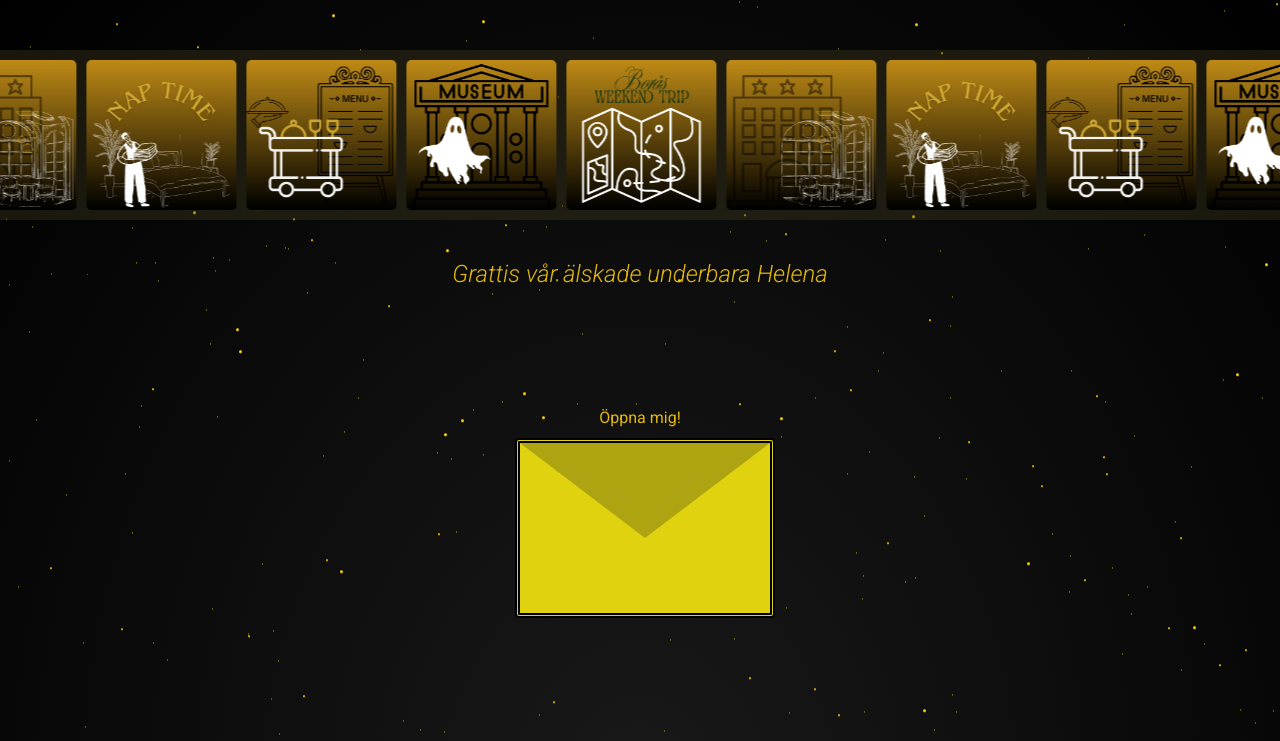
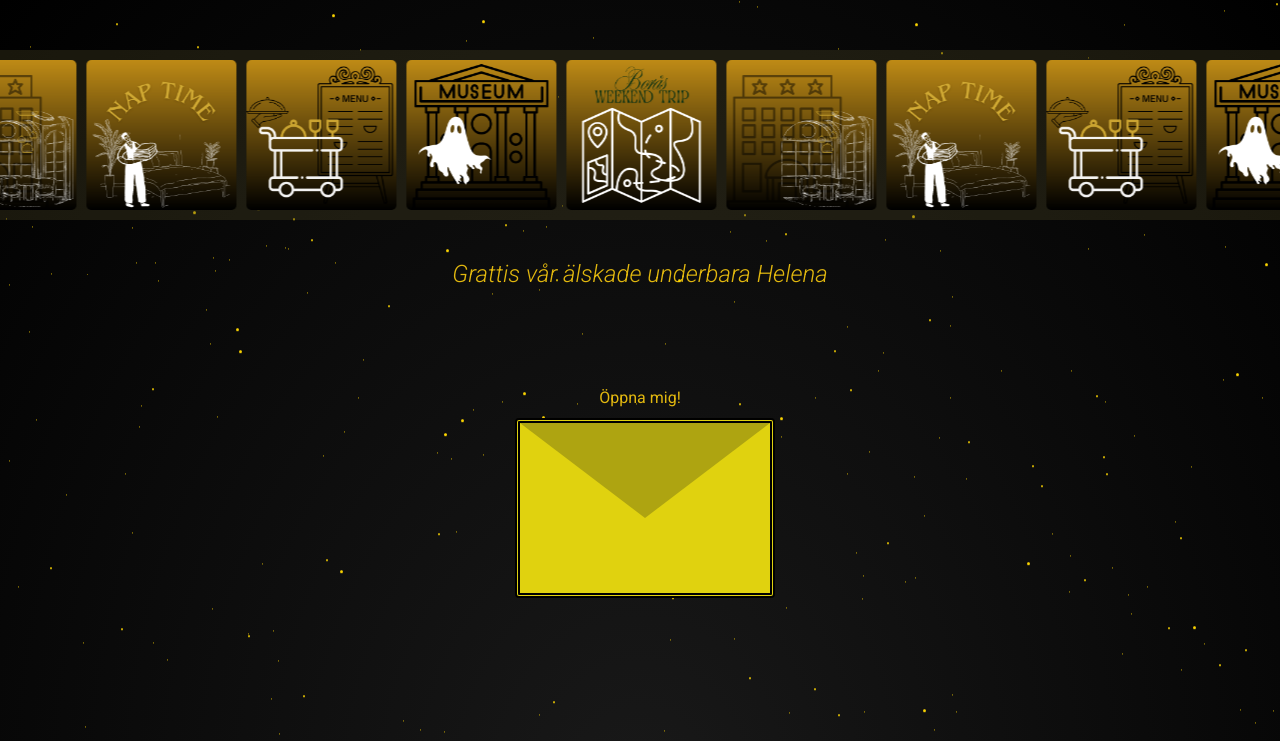
Before and after one commit to SaraJohlu/MorSextio, a React (Vite) app in the folder MorSextio/: page /MorSextio/her-page in a window 1280 px wide. Shown: the top 741 px of the page. Built offline with nearby package versions, Linux system fonts and the light colour scheme; a web font is replaced by a local one.

Commit message:
last touch up

```diff
--- a/MorSextio/src/App.css
+++ b/MorSextio/src/App.css
@@ -178,8 +178,6 @@ h2 {
   z-index: -1;
 }
 
-
-
 /* ---------------------------------------------------------------------------- */
 .herPage {
   display: flex;
--- a/MorSextio/src/components/Paket.tsx
+++ b/MorSextio/src/components/Paket.tsx
@@ -21,19 +21,19 @@ export default function Kuvert() {
                 </p>
                 <p>
                   {" "}
-                  Tillsammans med din dotter, mmig/jaget/skaparen av denna sida, ska du få åka på en weekend
+                  Tillsammans med din dotter, mig/jaget/skaparen av denna sida, ska du få åka på en weekend
                   trip till Borås. Ja undra vad vi ska göra i Borås? På senare
                   dagar har du ju gått och blivit litet fan av två män och
                   spöken. Därför har vi sett till att köpa ett presentkort som
                   kan användas som inträde för museet, vi kan också fixa så att
                   vi får en guidad tur med bröderna LAXTON själva. Ska vi vara
-                  lte extra modiga så kan vi även köra vår egna lilla
+                  lite extra modiga så kan vi även köra vår egna lilla
                   spökutredning, eller vill vi verkligen köra på ett wild card,
                   varför inte åka till självaste Prästgården / Borgvattnet. Men
-                  tillsammans kan vi lista ut exakt hur och när och vad såklart.{" "}
+                  tillsammans kan vi lista ut exakt hur, när och vad såklart.{" "}
                 </p>
                 <p>
-                  MEN det är inte slut där, utöver presentkortet har jag tänkt
+                  MEN det är inte slut där, utöver presentkortet har vi tänkt
                   att vi ska ta in på hotell, lyxigt och mysigt, kanske gå ut
                   och käka och bara ha det bra. Jag, din dotter, kör till och
                   från Borås, mellan hotell och Laxton Museet, Förhoppningsvis i
@@ -42,7 +42,7 @@ export default function Kuvert() {
                   oss med för din trivsel. Jag kommer att stå för mig själv.
                 </p>
                 <p>
-                    Vi älskar dig!
+                    Vi älskar dig! Kära du &#10084;&#65039;!
                 </p>
                 <strong>Önskar</strong>
                 <p>Sara och Simon med familj, Jimmi och Jennifer med familj, Mor och Far, Linda med familj och Tommy</p>
--- a/MorSextio/src/components/kuvert.css
+++ b/MorSextio/src/components/kuvert.css
@@ -1,5 +1,5 @@
 .herpageP {
-    margin-top: 100px;
+    margin-top: 80px;
     padding: 0;
     color: #f1c40fee;
   font-family:"Roboto", sans-serif;
@@ -77,7 +77,7 @@
 
 .kuvert.open .brevet {
   /* transform: translate(-50%, -10%); glider upp */
-   transform: translate(-50%, -80%) rotateX(180deg);
+   transform: translate(-50%, -90%) rotateX(180deg);
 }
 
 .bh1 {
```
